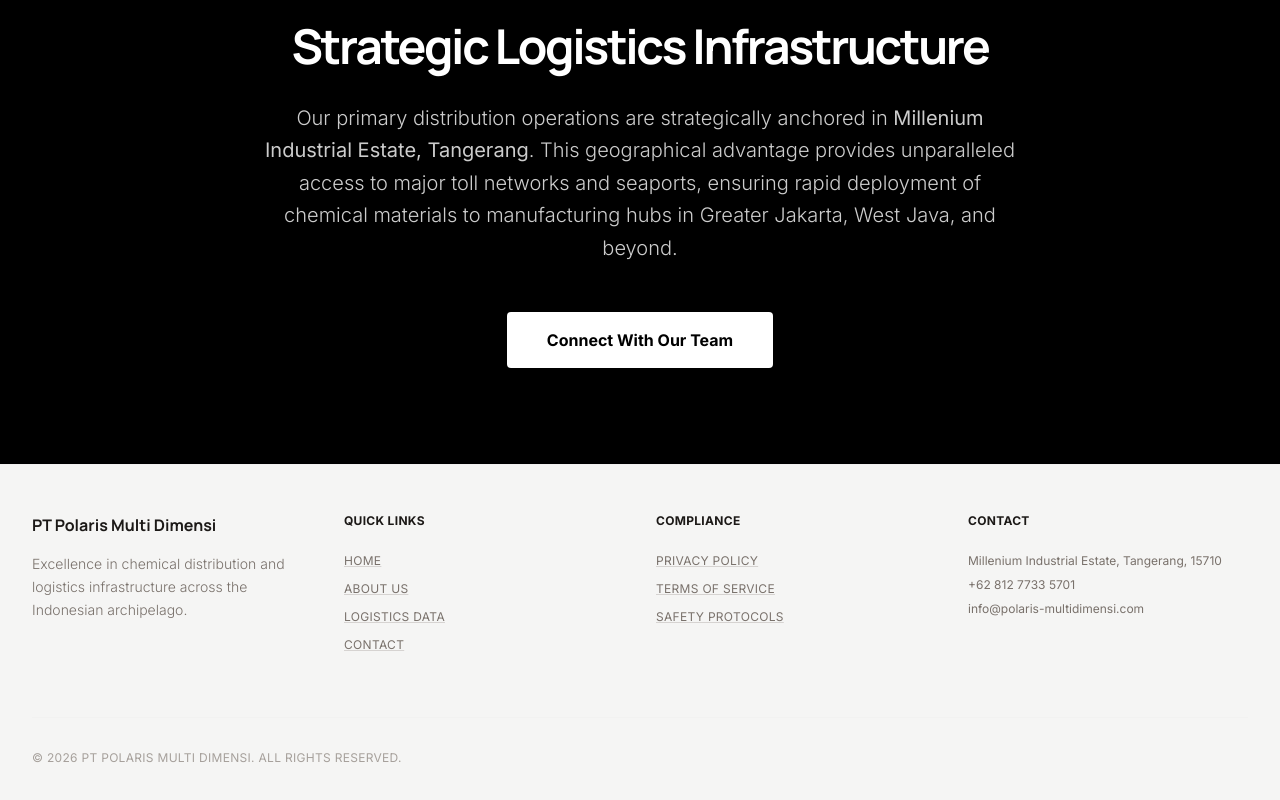
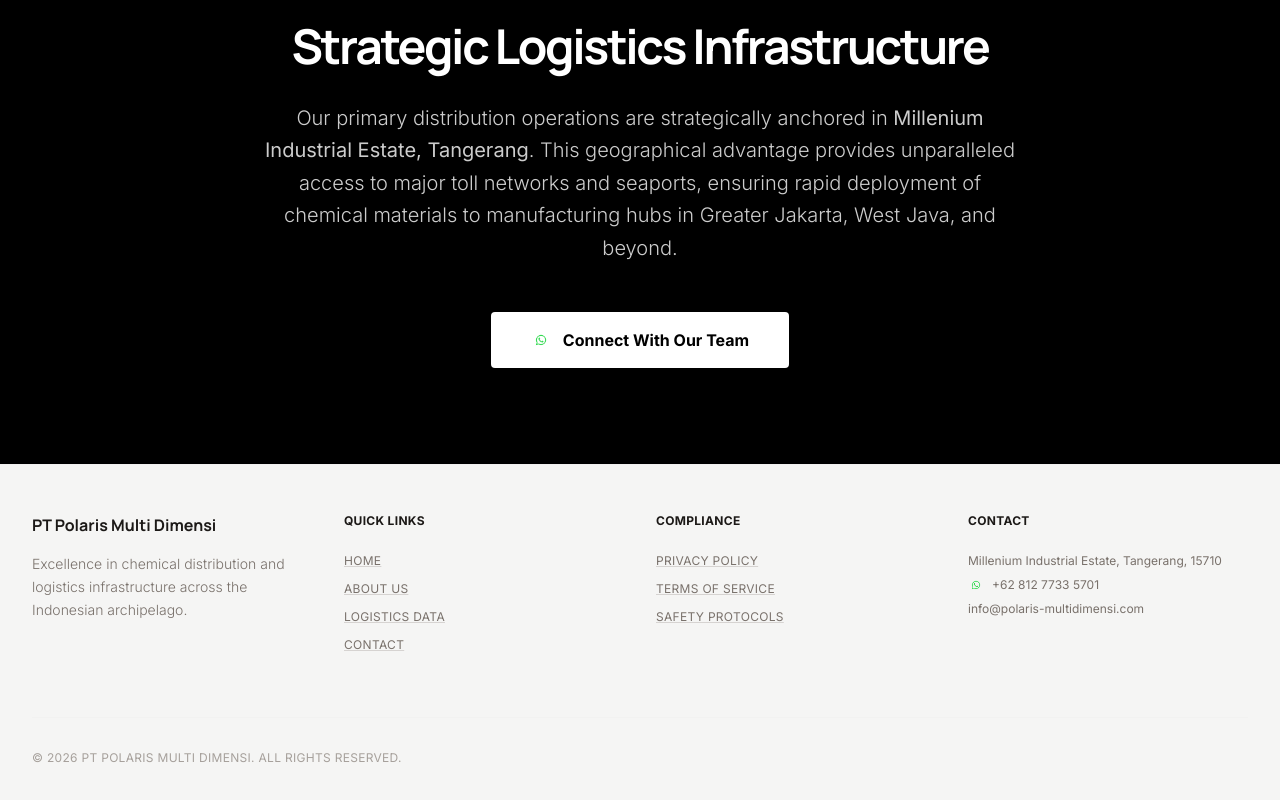
Before and after one commit to Morenozio/polaris, a Next.js app: page /about in a window 1280 px wide. Shown: the part 1739-2539 px from the top of the page. Built offline with nearby package versions, Linux system fonts and the light colour scheme.

Commit message:
Standardize WhatsApp icon branding across Footer and About pages

```diff
--- a/src/app/about/page.tsx
+++ b/src/app/about/page.tsx
@@ -80,7 +80,8 @@
           <p className="text-xl text-white/80 font-light leading-relaxed mb-12 max-w-3xl mx-auto">
             Our primary distribution operations are strategically anchored in <strong>Millenium Industrial Estate, Tangerang</strong>. This geographical advantage provides unparalleled access to major toll networks and seaports, ensuring rapid deployment of chemical materials to manufacturing hubs in Greater Jakarta, West Java, and beyond.
           </p>
-          <Link href="/contact" className="inline-block bg-white text-black px-10 py-4 rounded-lg font-bold hover:bg-stone-200 transition-colors shadow-lg">
+          <Link href="/contact" className="inline-flex items-center gap-3 bg-white text-black px-10 py-4 rounded-lg font-bold hover:bg-stone-200 transition-colors shadow-lg">
+            <img src="/whatsapp.png" alt="WhatsApp" className="w-5 h-5 object-contain" />
             Connect With Our Team
           </Link>
         </div>
--- a/src/components/Footer.tsx
+++ b/src/components/Footer.tsx
@@ -33,7 +33,15 @@
         <div>
           <h4 className="font-body text-xs tracking-wide uppercase font-bold mb-6 text-stone-900 dark:text-stone-100">Contact</h4>
           <p className="text-xs text-stone-500 mb-2">Millenium Industrial Estate, Tangerang, 15710</p>
-          <p className="text-xs text-stone-500 mb-2">+62 812 7733 5701</p>
+          <a
+            href="https://wa.me/6281277335701"
+            target="_blank"
+            rel="noopener noreferrer"
+            className="text-xs text-stone-500 mb-2 flex items-center gap-2 hover:text-[#25D366] transition-colors"
+          >
+            <img src="/whatsapp.png" alt="WhatsApp" className="w-4 h-4 object-contain" />
+            +62 812 7733 5701
+          </a>
           <p className="text-xs text-stone-500">info@polaris-multidimensi.com</p>
         </div>
       </div>
```
